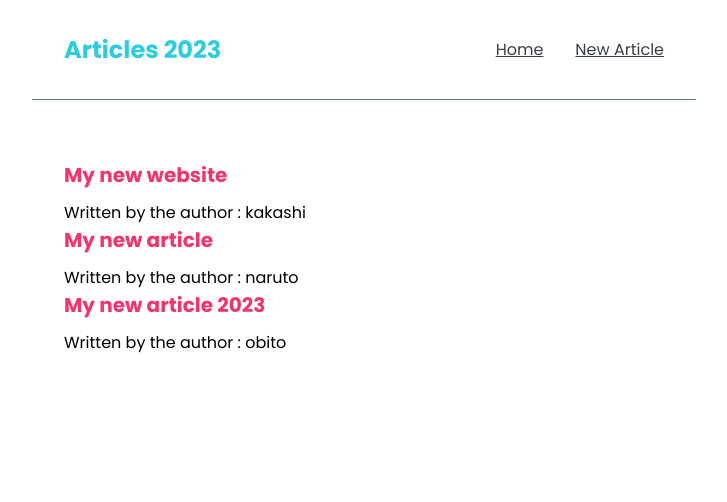
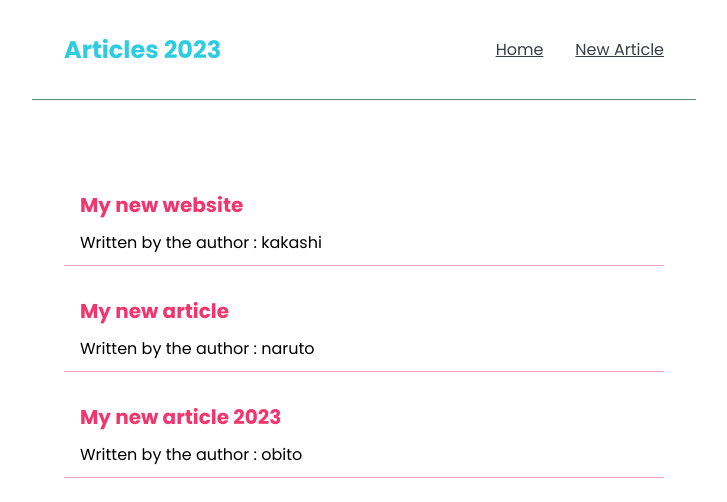
Before and after one commit to YashKaskar/article-2023, a React (Create React App) app: page / in a window 1280 px wide. Shown: the top 502 px of the page, without its empty margins (276-1003 px from the left). Built offline with nearby package versions, Linux system fonts and the light colour scheme; the HTML template or start-up script is replaced by a standard one.

Commit message:
blog-details

```diff
--- a/src/index.css
+++ b/src/index.css
@@ -48,9 +48,17 @@
     color: #f1356d;
     margin-bottom: 10px;
   }
-  .blog-details div {
+
+  .blog-details{
+    padding: 10px 16px;
     margin: 20px 0;
+    border-bottom: 1px solid #EFA3C8;
   }
+
+  .blog-details:hover{
+    box-shadow: 1px 3px 5px #A0C3D2;
+  }
+
   .blog-details button {
     background: #f1356d;
     color: #fff;
```
